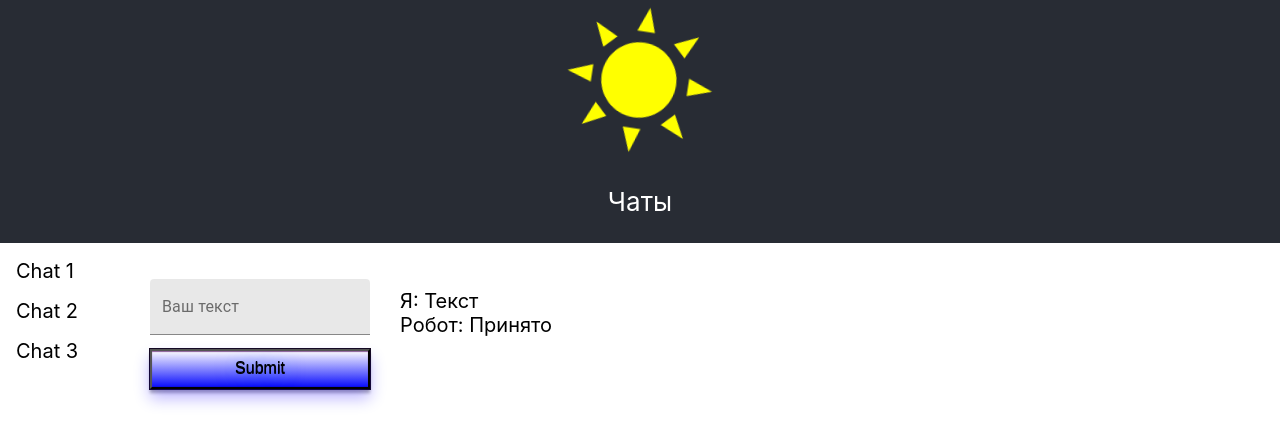
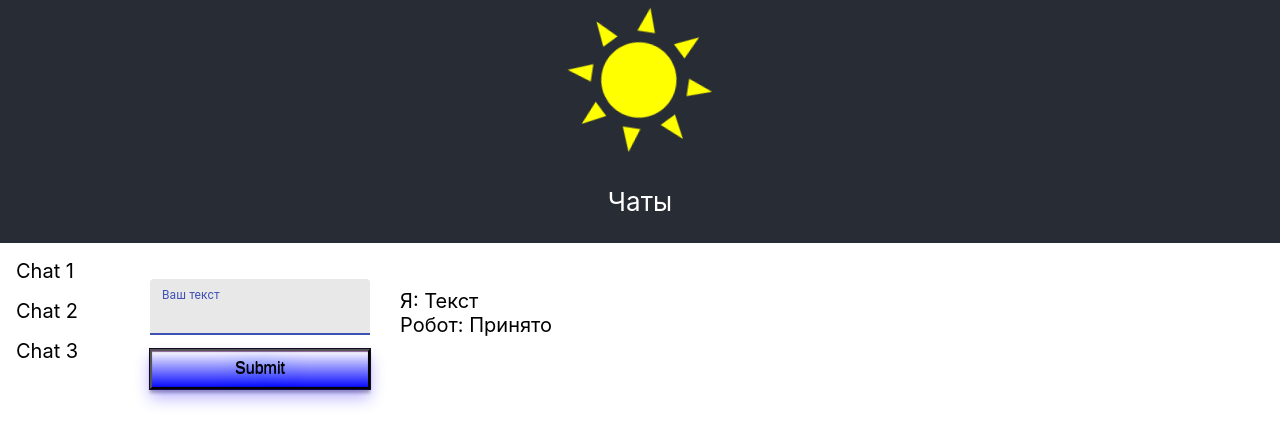
Before and after one commit to axt-ru/ReactJS_messenger, a React (Create React App) app: page / in a window 1280 px wide. Shown: the top 444 px of the page. Built offline with nearby package versions, Linux system fonts and the light colour scheme.

Commit message:
Update Form.js

```diff
--- a/src/components/Form/Form.js
+++ b/src/components/Form/Form.js
@@ -6,9 +6,6 @@ import TextField from '@material-ui/core/TextField';
 export const Form = ({ onSendMessage }) => {
   const [value, setValue] = useState('');
   const inputRef = useRef(null);
-  useEffect(() => {
-    inputRef.current?.focus();
-  }, [])
 
   const handleChange = (e) => {
     setValue(e.target.value);
@@ -30,9 +27,13 @@ export const Form = ({ onSendMessage }) => {
     inputRef.current?.focus();
 }
 
+  useEffect(() => {
+    inputRef.current?.focus();
+  }, [])
+
 return (
-    <form onSubmit={handleSubmit} ref={inputRef}>
-      <TextField id="standard-basic" ref={inputRef} label="Ваш текст" variant="filled" className="textField" type="text" value={value} onChange={handleChange} onLoad={focusInput}></TextField>
+    <form onSubmit={handleSubmit}>
+      <TextField id="standard-basic" inputRef={inputRef} label="Ваш текст" variant="filled" className="textField" type="text" value={value} onChange={handleChange} onLoad={focusInput}></TextField>
       {/* <input className="textField" ref={inputRef} type="text" value={value} onChange={handleChange} /> */}
       <input className="buttonChat" type="submit" onClick={handleSubmit}  />
     </form>
```
